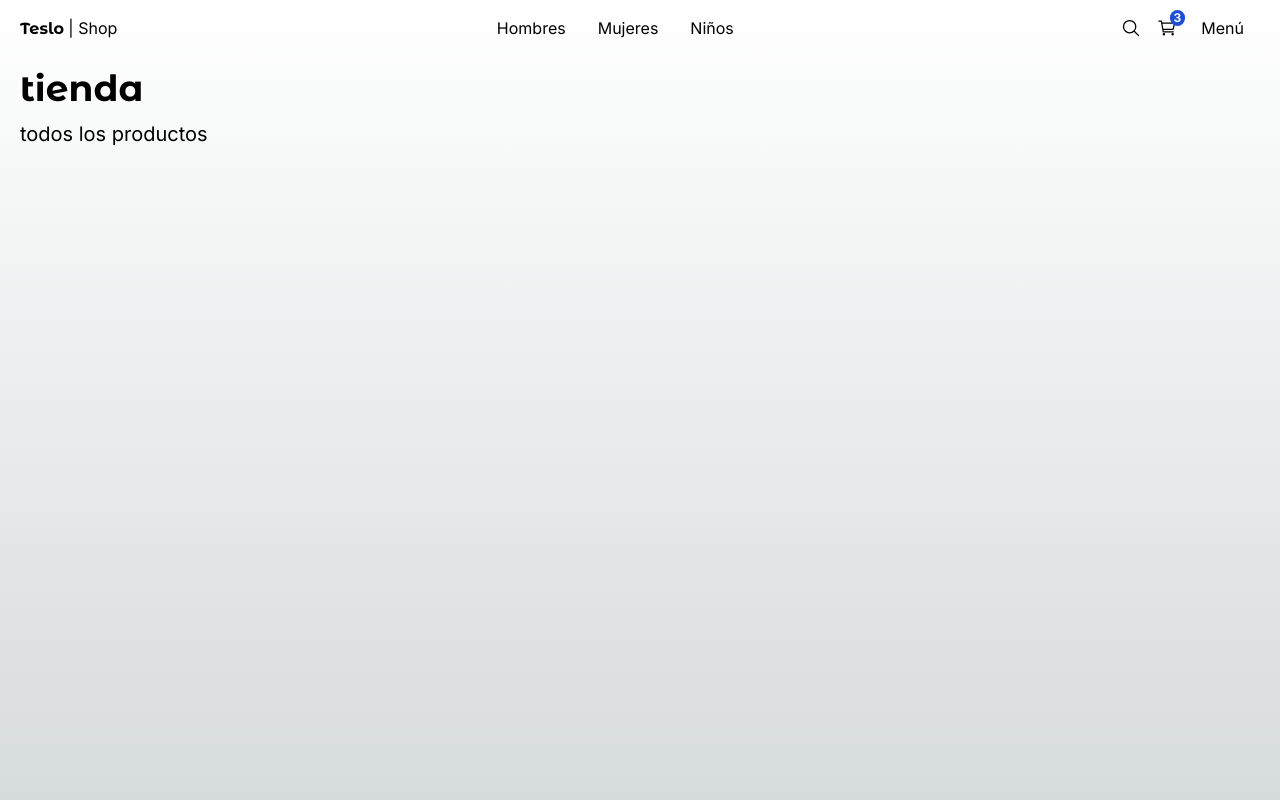
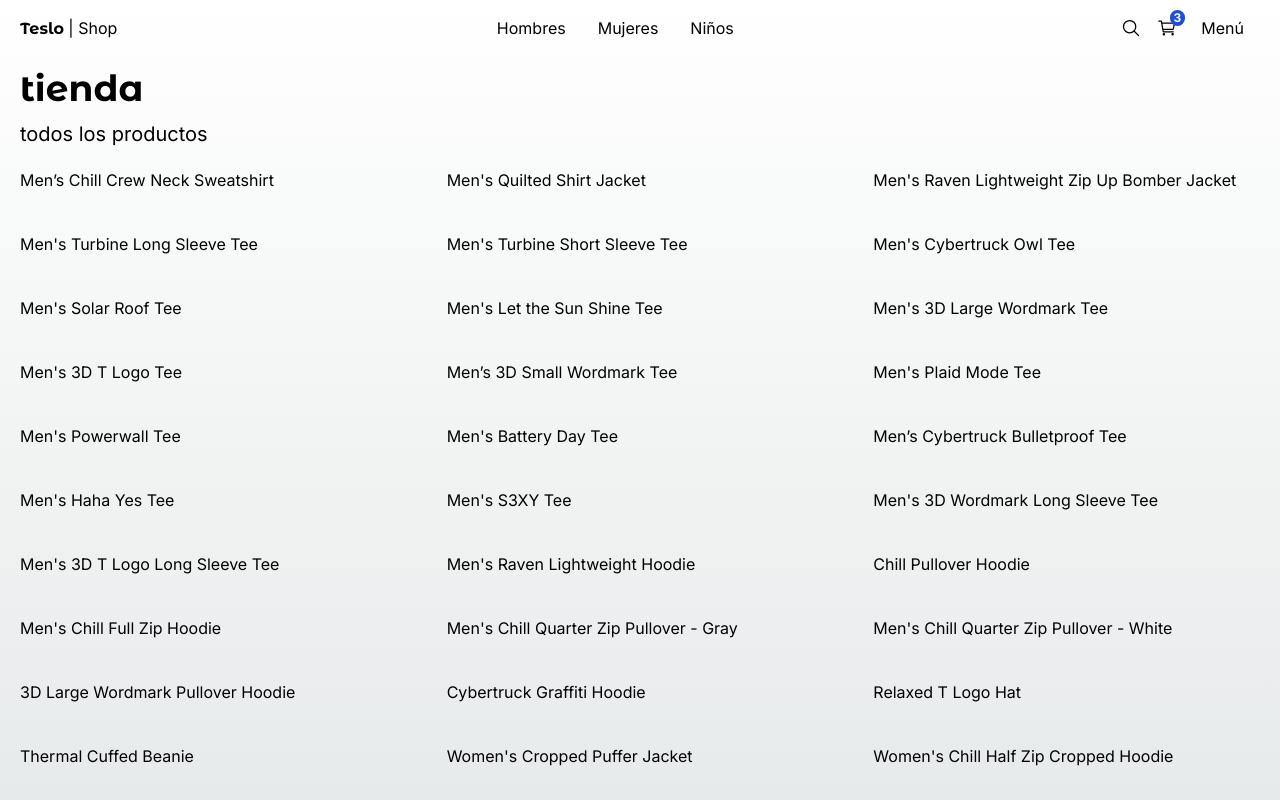
Before and after one commit to JuanPaz14/e-commerce, a Next.js app: page / in a window 1280 px wide. Shown: the top 800 px of the page. Built offline with nearby package versions, Linux system fonts and the light colour scheme.

Commit message:
obteniendo productos

```diff
--- a/src/app/(shop)/page.tsx
+++ b/src/app/(shop)/page.tsx
@@ -1,9 +1,17 @@
-import { Title } from "@/components";
+import { ProductGrid, Title } from "@/components";
 import { inter, TitleFont } from "@/config/fonst";
+import { initialData } from "@/seed/seed";
 import Image from "next/image";
+
+
+const products = initialData.products;
 
 export default function Home() {
   return (
-    <Title title="tienda" subtitle="todos los productos" className="mb-2"/>
+    <div>
+      <Title title="tienda" subtitle="todos los productos" className="mb-2"/>
+      <ProductGrid products={products}/>
+    </div>
+
   );
 }
--- a/src/components/index.ts
+++ b/src/components/index.ts
@@ -2,3 +2,4 @@
 export * from './ui/top-menu/TopMenu';
 export * from './ui/not-found/PageNotFound';
 export * from './ui/title/Title';
+export * from './products/product-grid/ProductGrid'
--- /dev/null
+++ b/src/components/products/product-grid/ProductGrid.tsx
@@ -0,0 +1,18 @@
+import { Product } from "@/interfaces";
+
+interface Props{
+    products: Product[];
+}
+
+export const ProductGrid = ({products}:Props) => {
+  return (
+    <div className="grid grid-cols-2 sm:grid-cols-3 gap-10 mb-10">
+        {
+            products.map(product =>(
+                <span key={product.slug}>{product.title}</span>
+
+            ))
+        }
+    </div>
+  )
+}
--- /dev/null
+++ b/src/interfaces/index.ts
@@ -0,0 +1 @@
+export * from './product.interface';
```
Also changed, not shown: src/interfaces/product.interface.ts (added, +15 -0 lines).
